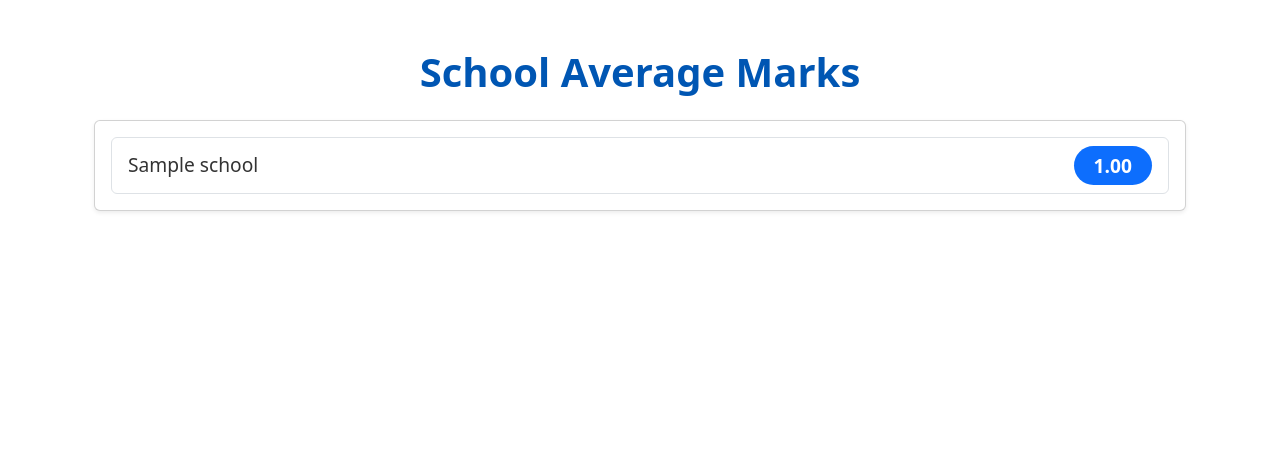
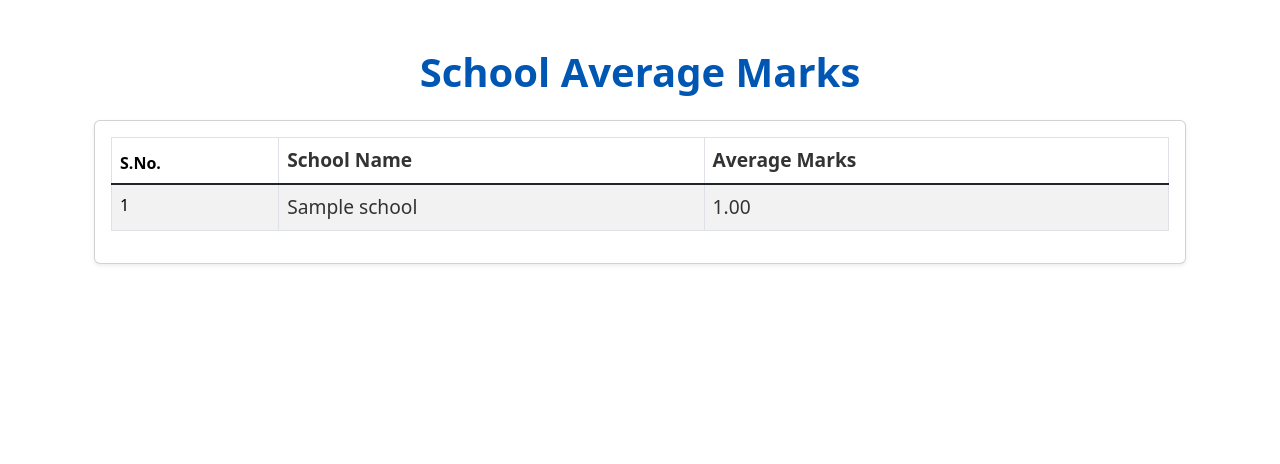
Before and after one commit to blaze0081/PadhaiWithAI, a Django app: page /school/average/ in a window 1280 px wide. Shown: the part 40-504 px from the top of the page. Run offline with Django 5.2, Linux system fonts and the light colour scheme; a user stored in the database is signed in; tables that the repository leaves empty hold one stand-in row (values such as "Sample post"); some libraries are stand-ins or nearby versions.

Commit message:
Update school_average.html

```diff
--- a/school_project/school_app/templates/school_average.html
+++ b/school_project/school_app/templates/school_average.html
@@ -4,19 +4,33 @@
     <div class="container mt-5">
         <h2 class="text-center mb-4" style="font-size: 2.5em; color: #0056b3; font-weight: bold;">School Average Marks</h2>
 
-        <!-- List of Schools and their Average Marks -->
+        <!-- Table of Schools and their Average Marks -->
         <div class="card shadow-sm">
             <div class="card-body">
-                <ul class="list-group">
-                    {% for school in data %}
-                        <li class="list-group-item d-flex justify-content-between align-items-center">
-                            <span class="font-weight-bold" style="font-size: 1.2em; color: #333;">{{ school.name }}</span>
-                            <span class="badge bg-primary rounded-pill" style="font-size: 1.2em; padding: 10px 20px;">{{ school.avg_marks|default:0|floatformat:2 }}</span>
-                        </li>
-                    {% empty %}
-                        <li class="list-group-item text-center text-muted">No data available</li>
-                    {% endfor %}
-                </ul>
+                <table class="table table-bordered table-striped">
+                    <thead>
+                        <tr>
+                            <th scope="col">S.No.</th>
+                            <th scope="col" style="font-size: 1.2em; color: #333;">School Name</th>
+                            <th scope="col" style="font-size: 1.2em; color: #333;">Average Marks</th>
+                        </tr>
+                    </thead>
+                    <tbody>
+                        {% for school in data %}
+                            <tr>
+                                <td>{{ forloop.counter }}</td> <!-- Display Serial Number -->
+                                <td style="font-size: 1.2em; color: #333;">{{ school.name }}</td>
+                                <td style="font-size: 1.2em; color: #333;">
+                                    {{ school.avg_marks|default:0|floatformat:2 }}
+                                </td>
+                            </tr>
+                        {% empty %}
+                            <tr>
+                                <td colspan="2" class="text-center text-muted">No data available</td>
+                            </tr>
+                        {% endfor %}
+                    </tbody>
+                </table>
             </div>
         </div>
     </div>
```
